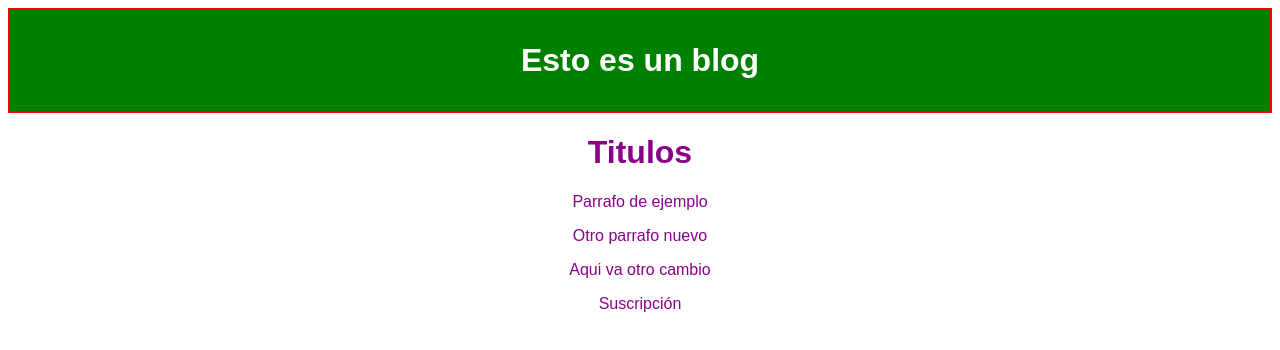
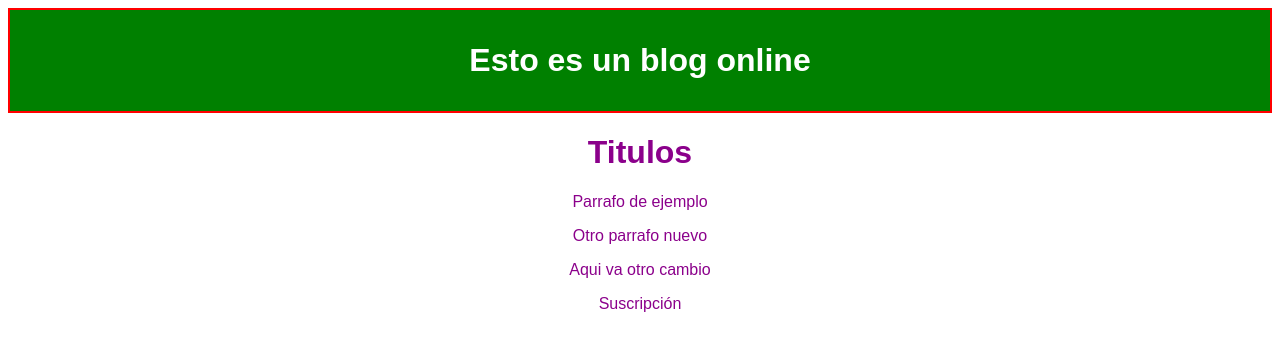
Before and after one commit to nflores1992/platzi, a plain HTML site: page index.html in a window 1280 px wide. Drawn offline with Linux system fonts and the light colour scheme.

Commit message:
Nuevo cambio

```diff
--- a/index.html
+++ b/index.html
@@ -6,7 +6,7 @@
 </head>
 
 <body>
-    <div id="cabecera">Esto es un blog</div>
+    <div id="cabecera">Esto es un blog online</div>
     <h1>Titulos</h1>
     <p>Parrafo de ejemplo</p>
     <p>Otro parrafo nuevo</p>
```
